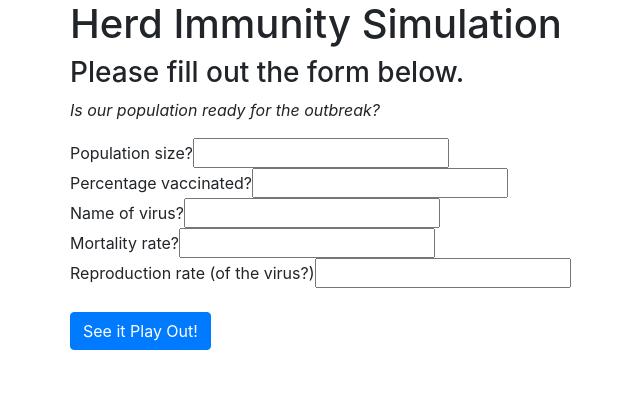
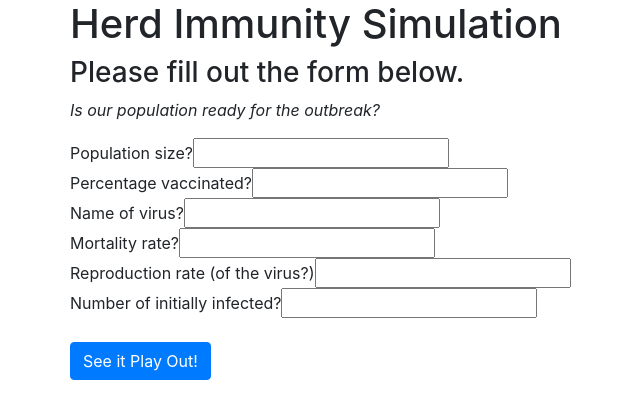
Before and after one commit to sprajjwal/assignment-herd-immunity, a Flask app: page / in a window 1280 px wide. Shown: the top 419 px of the page, without its empty margins (15-655 px from the left). Run offline with Flask 2, Linux system fonts and the light colour scheme; some libraries are stand-ins or nearby versions.

Commit message:
[FIX] Missing initial infected input.

```diff
--- a/templates/index.html
+++ b/templates/index.html
@@ -23,7 +23,8 @@
             Percentage vaccinated?<input name="vacc_percentage" type="text" class="form-group-control"><br>
             Name of virus?<input name="virus_name" type="text" class="form-group-control"><br>
             Mortality rate?<input name="mortality_rate" type="text" class="form-group-control"><br>
-            Reproduction rate (of the virus?)<input name="repro_rate" type="text" class="form-group-control"><br><br>
+            Reproduction rate (of the virus?)<input name="repro_rate" type="text" class="form-group-control"><br>
+            Number of initially infected?<input name="initial_infected" type="text" class="form-group-control"><br><br>
             <input type="submit" class="btn btn-primary" value="See it Play Out!">
         </form>
     </div>
```
